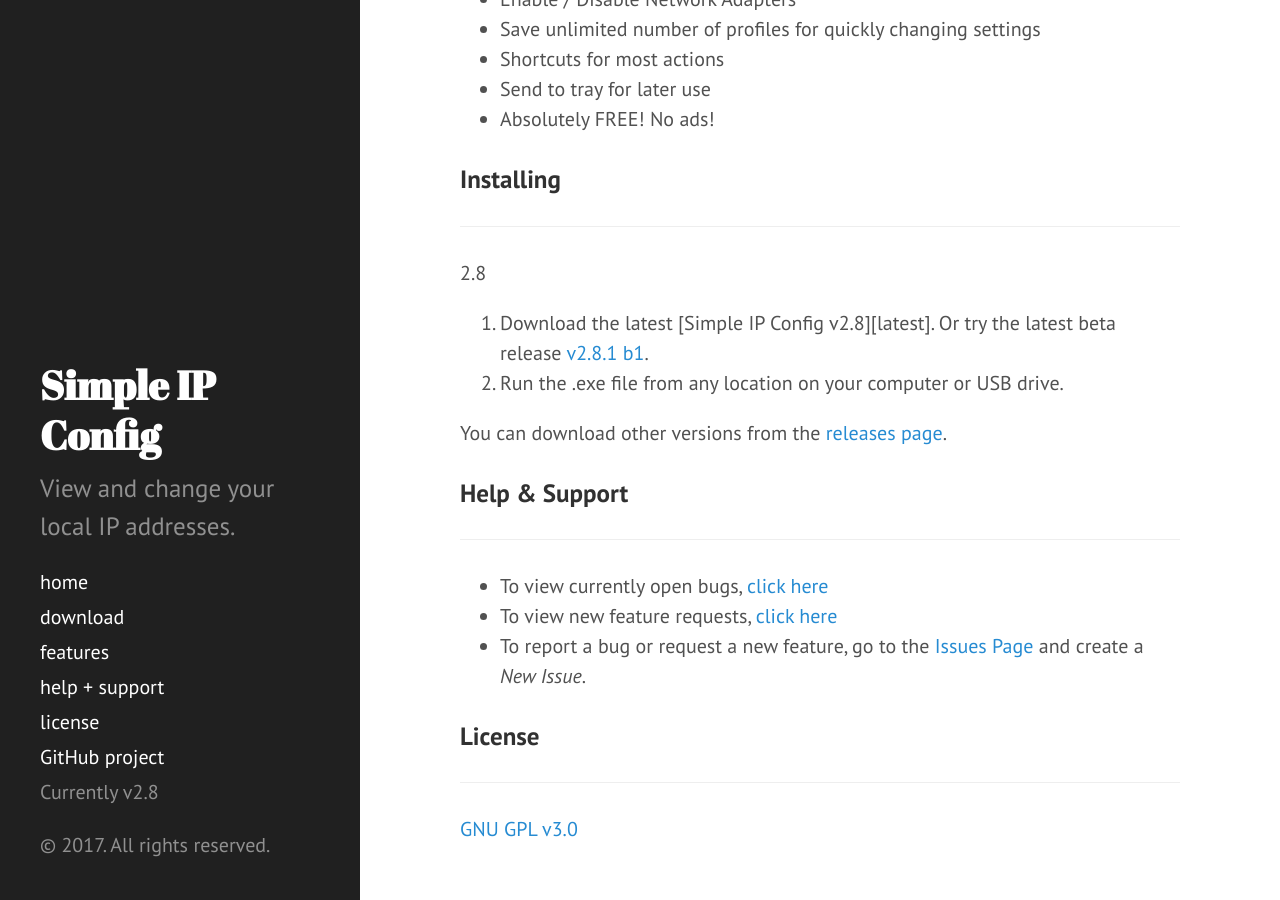
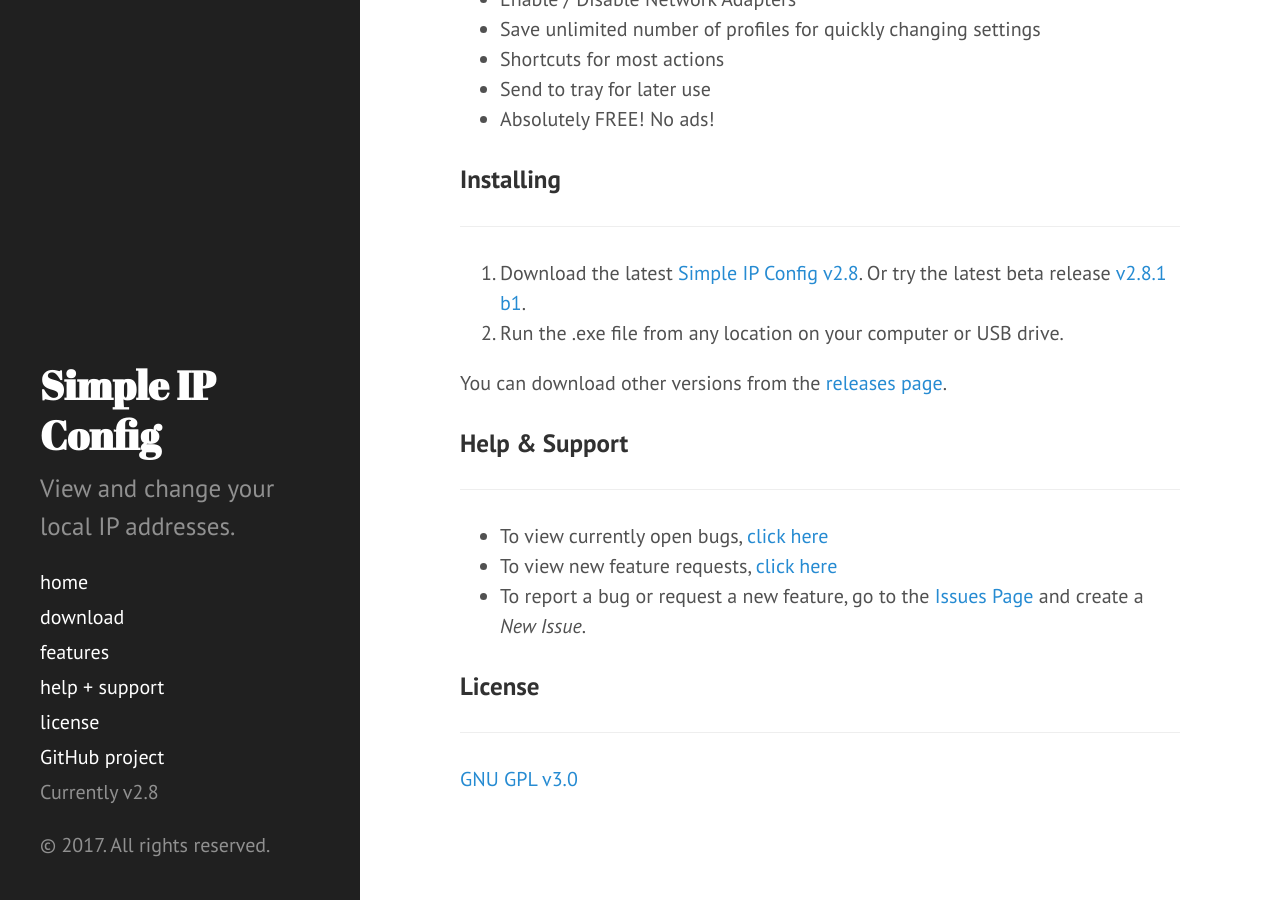
Before and after one commit to KurtisLiggett/Simple-IP-Config, a Jekyll site: the page built from docs/index.md, in a window 1280 px wide and 900 px high, scrolled down 489 px. Built offline with Jekyll 4.4.1, drawn with Linux system fonts in a browser that asks for light colours.

Commit message:
site updates

```diff
--- a/docs/index.md
+++ b/docs/index.md
@@ -19,8 +19,7 @@ Simple IP Config is a small, portable ip changer utility to change common Window
 
 ### Installing
 ---
-{{ site.version }}
-1. Download the latest [Simple IP Config v2.8][latest]. Or try the latest beta release [v2.8.1 b1][beta].
+1. Download the latest [Simple IP Config v{{ site.version }}][latest]. Or try the latest beta release [v2.8.1 b1][beta].
 2. Run the .exe file from any location on your computer or USB drive.
 
 You can download other versions from the [releases page][releases].
```
Also changed, not shown: other parts of docs/index.md (+1 -0 lines).
